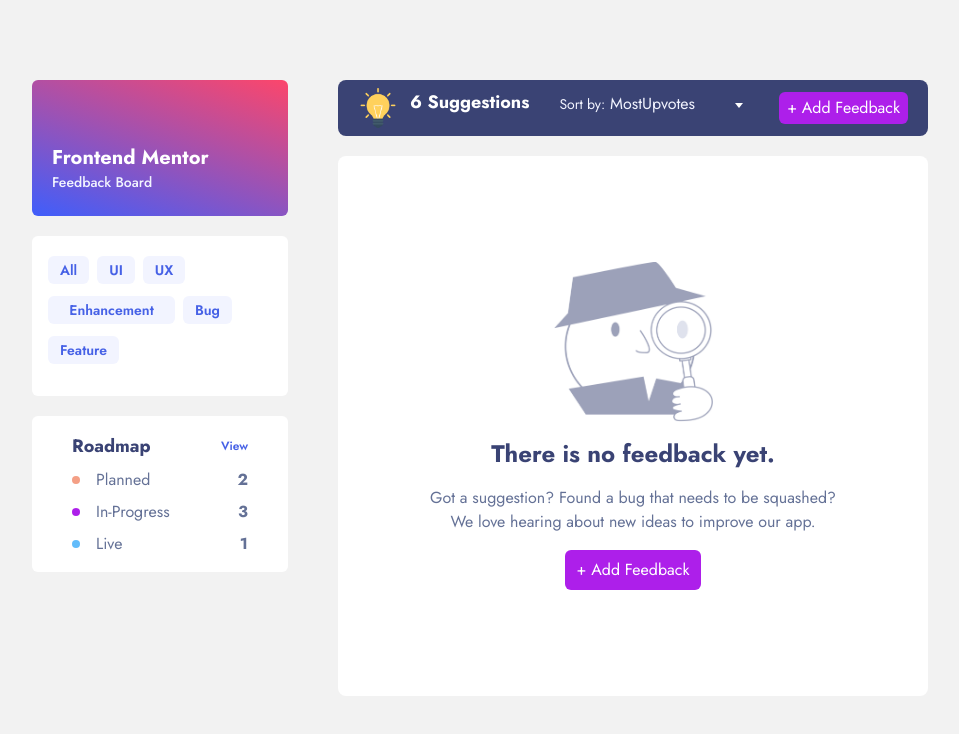
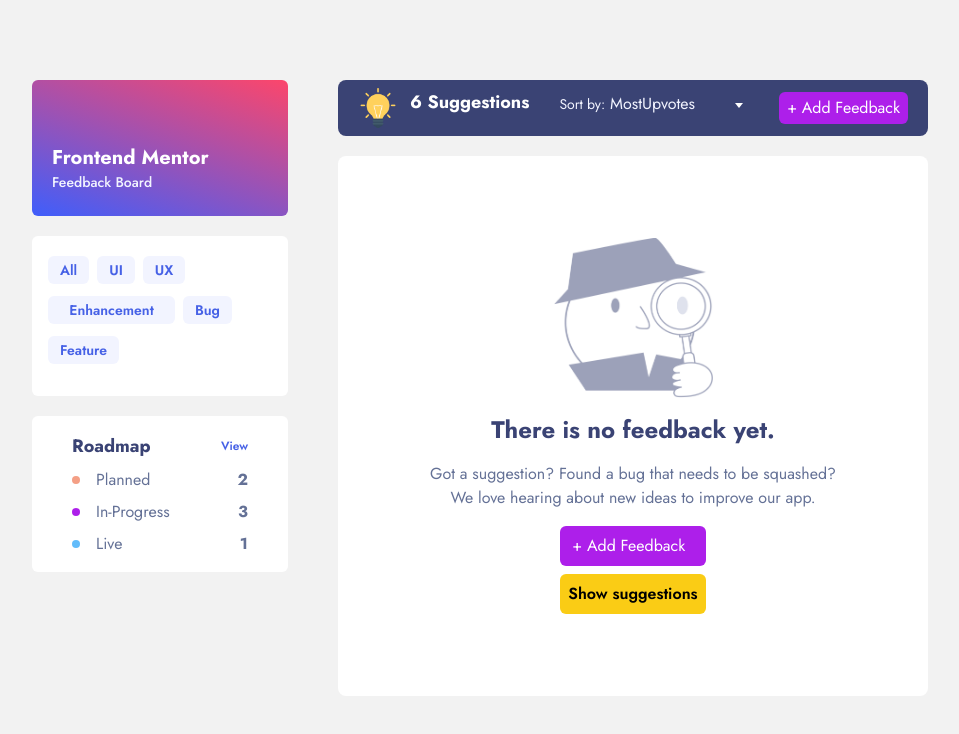
Before and after one commit to osocaramelosofer/nora-test, a Vue app: page / in a window 1280 px wide. Shown: the top 734 px of the page, without its empty margins (160-1119 px from the left). Built offline with nearby package versions, Linux system fonts and the light colour scheme.

Commit message:
Added button to show suggestions

```diff
--- a/src/components/MainContent.vue
+++ b/src/components/MainContent.vue
@@ -1,4 +1,6 @@
 <script setup>
+import {ref} from 'vue'
+
 import Topbar from "./Topbar.vue";
 import Tag from "./Tag.vue";
 
@@ -42,7 +44,7 @@
   },
 ];
 
-const suggestions = false;
+const suggestions = ref(false);
 </script>
 
 <template>
@@ -67,6 +69,7 @@
         class="
           h-full
           bg-white
+          px-5
           rounded-lg
           flex flex-col
           items-center
@@ -85,8 +88,13 @@
             hearing about new ideas to improve our app.
           </p>
         </div>
-        <div class="bg-nora-purple rounded-md text-white px-3 py-2">
-          <router-link to="Feedback">+ Add Feedback</router-link>
+        <div class="flex flex-col gap-y-2">
+          <div class="bg-nora-purple rounded-md text-white px-3 py-2">
+            <router-link to="Feedback">+ Add Feedback</router-link>
+          </div>
+          <button @click="suggestions = !suggestions" class="bg-yellow-400 rounded-md p-2 font-semibold">
+            {{ suggestions ? 'Hidde suggestions' : 'Show suggestions'}}
+          </button>
         </div>
       </div>
     </section>
```
